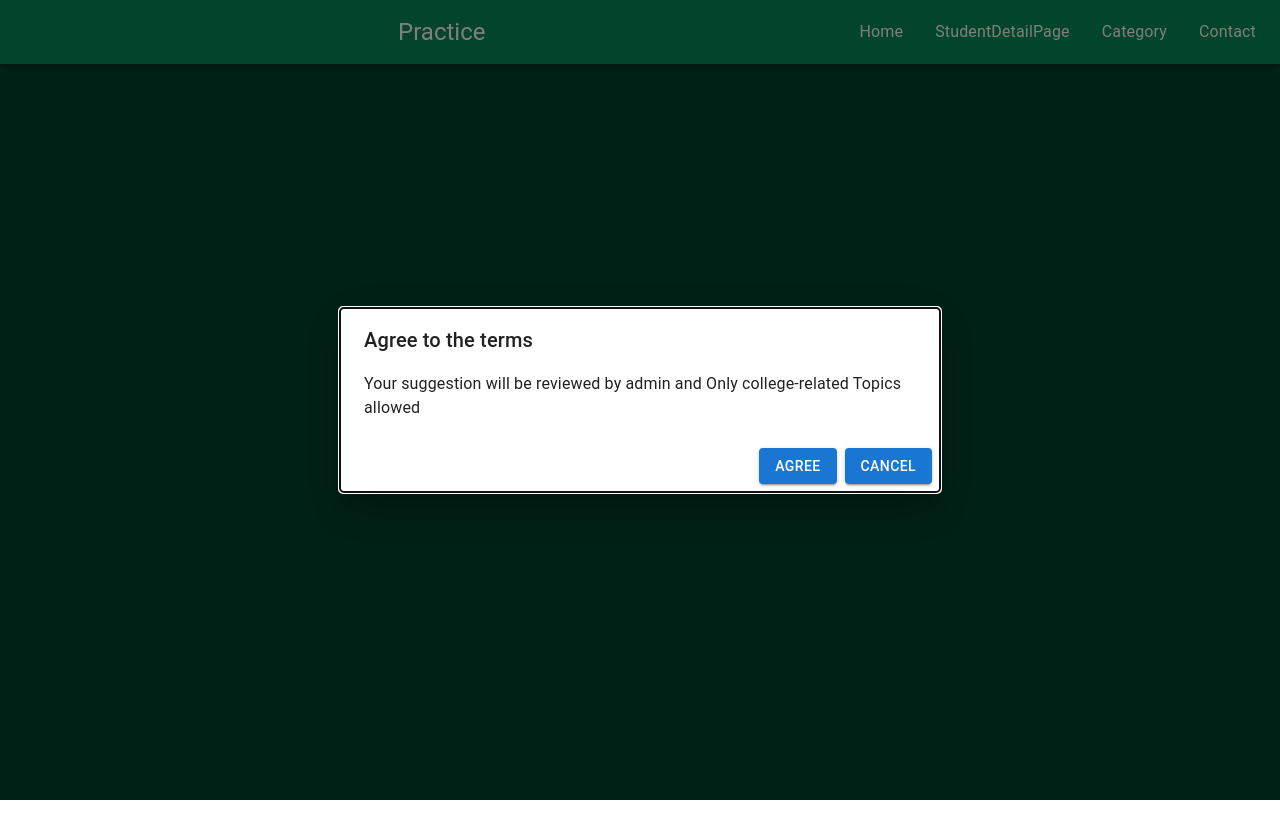
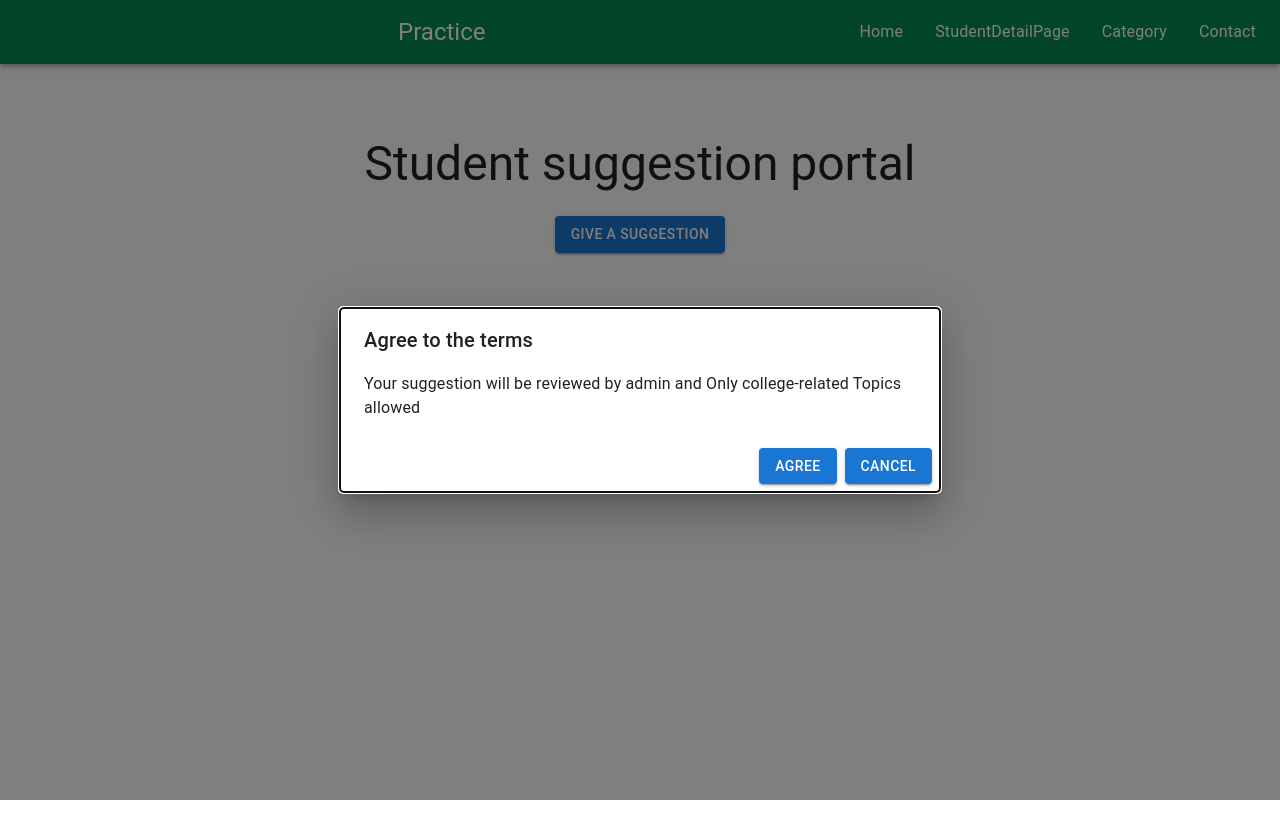
Before and after one commit to lisyamagimairaj/Practice, a React (Vite) app: page /Home in a window 1280 px wide. Shown: the top 838 px of the page. Before the commit the page ends 800 px from the top, so only its background shows below. Built offline with nearby package versions, Linux system fonts and the light colour scheme.

Commit message:
created a menu drop icon for multiple suggestion category and initial navigate setup done

```diff
--- a/src/App.jsx
+++ b/src/App.jsx
@@ -9,7 +9,7 @@ import NavBar from "./Components.ts/NavBar";
 
 function App() {
   return (
-    <div className="min-h-screen bg-gray-100" style={{ textAlign: "center" }}>
+    <div className="min-h-screen bg-gray-100" >
       <main className="container mx-auto">
         <NavBar />
         <div>
--- a/src/Pages/Category.jsx
+++ b/src/Pages/Category.jsx
@@ -1,7 +1,40 @@
-import { Typography } from "@mui/material";
+import { Box, Button, MenuItem, TextField } from "@mui/material";
+import { useState } from "react";
+import { useNavigate } from "react-router-dom";
+const cat = ["infrastructure", "canteen", "Hostel"];
+function Category() {
+  const navigate = useNavigate();
+  const [selectCategory, setSelectCategory] = useState("");
 
-function Category() {
-  return <Typography variant="h4"> Suggestions </Typography>;
+  const handleChange = async (e) => {
+    setSelectCategory(e.target.value);
+  };
+  const handleGo = () => {
+    navigate(`/${selectCategory}`);
+  };
+
+  return (
+    <Box sx={{ p: 10 }}>
+      <TextField
+        select
+        fullWidth
+        label="select Category"
+        variant="outlined"
+        value={selectCategory}
+        onChange={handleChange}
+        sx={{ mr: 16 }}
+      >
+        {cat.map((c) => (
+          <MenuItem key={c} value={c} sx={{ p: 1 }}>
+            {c}
+          </MenuItem>
+        ))}
+      </TextField>
+      <Button variant="contained" sx={{ mt: 2 }} onClick={handleGo}>
+        go
+      </Button>
+    </Box>
+  );
 }
 
 export default Category;
--- a/src/Pages/Home.jsx
+++ b/src/Pages/Home.jsx
@@ -31,26 +31,12 @@ function Home() {
   return (
     <React.Fragment>
       <CssBaseline />
-      <Box
-        sx={{
-          bgcolor: "rgba(0, 67, 45, 1)",
-          height: "100vh",
-          position: "absolute",
-          top: 0,
-          left: 0,
-          width: "100vw",
-          display: "flex",
-          justifyContent: "center",
-          alignItems: "center",
-        }}
-      >
+      <Box sx={{ minHeight: "100vh", p: 3, mt: 8 ,}}>
         <Box sx={{ p: 2, mb: 2 }}>
           <Stack direction="column" spacing={3}>
-            <Typography variant="h3" color="#ffff">
-              Student suggestion portal
-            </Typography>
+            <Typography variant="h3">Student suggestion portal</Typography>
           </Stack>
-          <Button variant="contained" sx={{mt:3}}onClick={onRuleDialog}>
+          <Button variant="contained" sx={{ mt: 3 }} onClick={onRuleDialog}>
             Give a Suggestion
           </Button>
         </Box>
```
